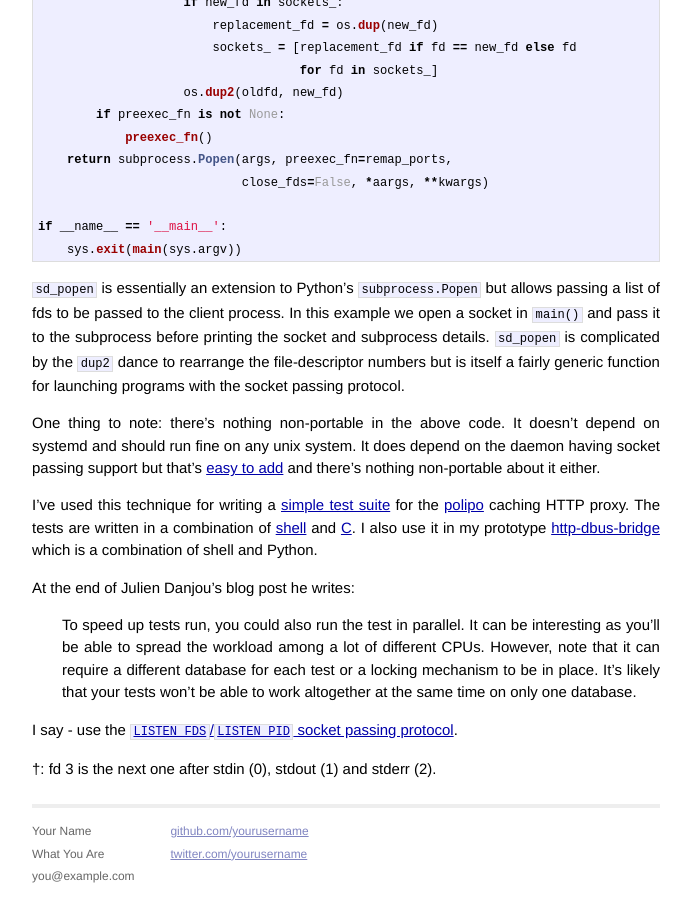
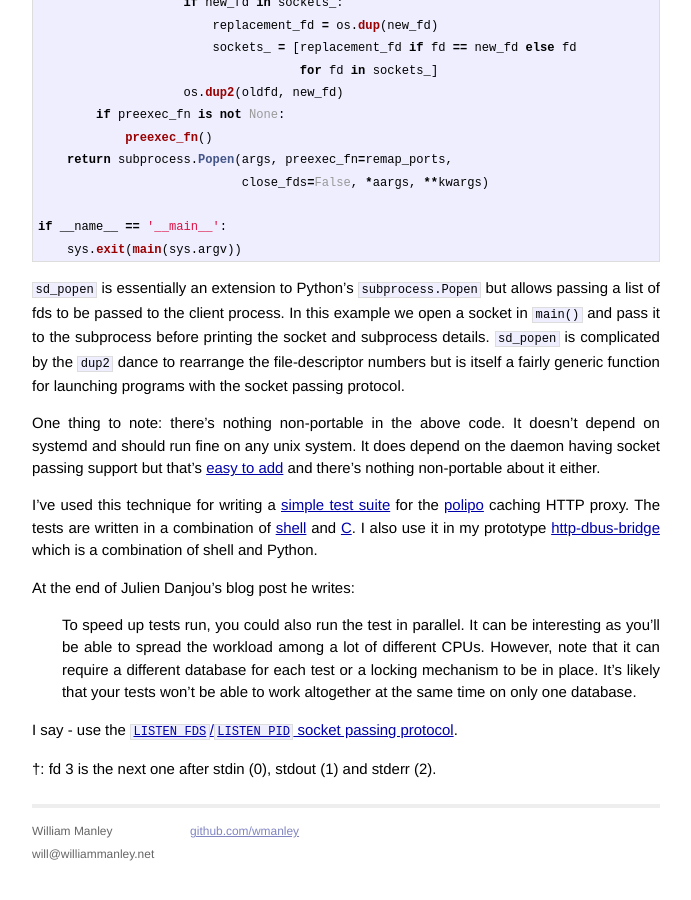
Before and after one commit to wmanley/wmanley.github.io, a Jekyll site: the page built from _posts/2014-01-26-Improve-integration-test-sandboxing-with-systemd-socket-passing.markdown, in a window 1280 px wide and 900 px high, scrolled down 2491 px. Shown: the whole window, without its empty margins (294-985 px from the left). Built offline with Jekyll 4.4.1, drawn with Linux system fonts in a browser that asks for light colours; Markdown is read by kramdown in place of the engine named in the settings; after the commit the page ends 3368 px from its top, so only the background shows below that.

Commit message:
Add my contact details.

```diff
--- a/_layouts/default.html
+++ b/_layouts/default.html
@@ -26,15 +26,13 @@
           <div class="footer">
             <div class="contact">
               <p>
-                Your Name<br />
-                What You Are<br />
-                you@example.com
+                William Manley<br />
+                will@williammanley.net
               </p>
             </div>
             <div class="contact">
               <p>
-                <a href="https://github.com/yourusername">github.com/yourusername</a><br />
-                <a href="https://twitter.com/yourusername">twitter.com/yourusername</a><br />
+                <a href="https://github.com/wmanley">github.com/wmanley</a><br />
               </p>
             </div>
           </div>
--- a/index.html
+++ b/index.html
@@ -1,6 +1,6 @@
 ---
 layout: default
-title: Your New Jekyll Site
+title: Will's blog
 ---
 
 <div id="home">
```
